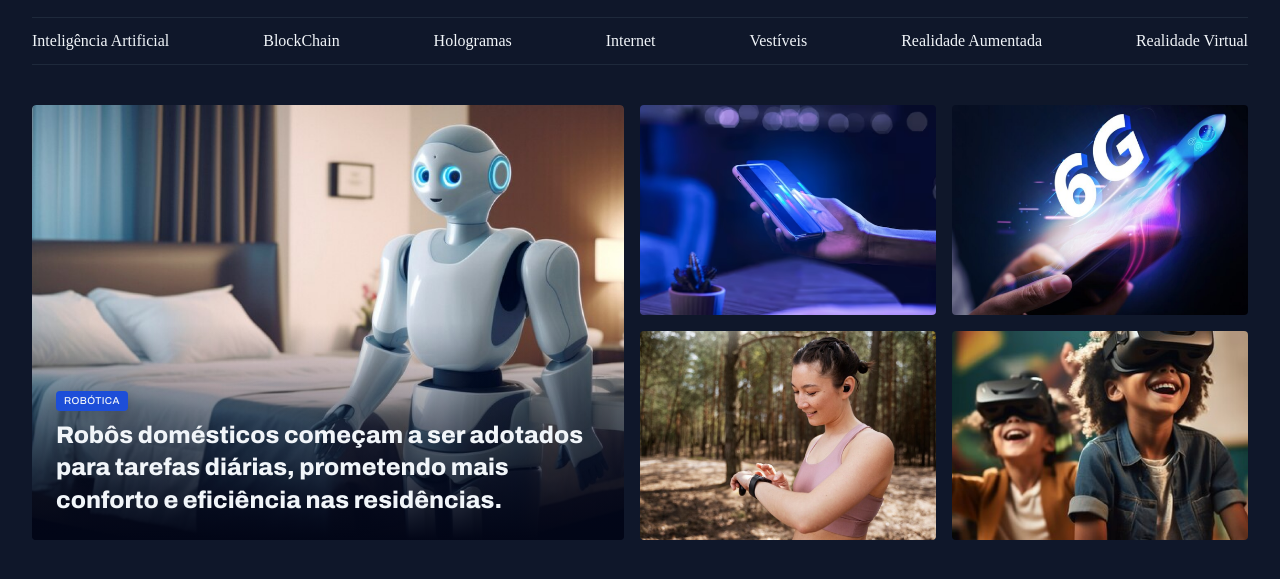
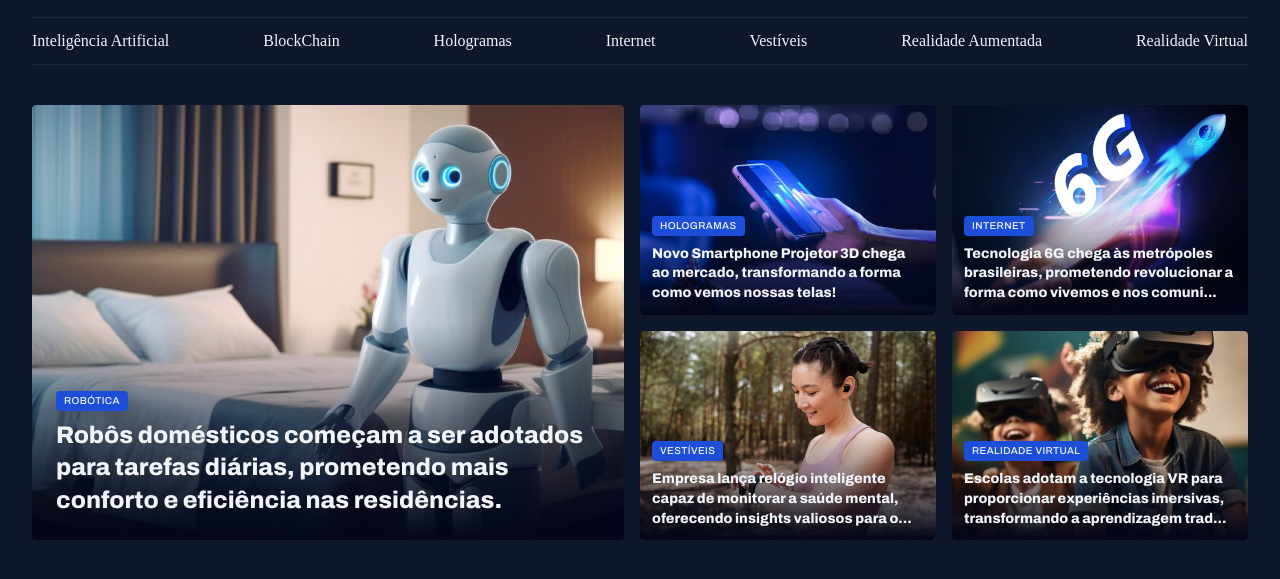
Before and after one commit to lucasestanis/Portal-de-noticias, a plain HTML site: page index.html in a window 1280 px wide. Shown: the part 55-634 px from the top of the page. Drawn offline with Linux system fonts and the light colour scheme.

Commit message:
finalizando sessão destaques

```diff
--- a/index.html
+++ b/index.html
@@ -10,7 +10,9 @@
     <link rel="stylesheet" href="styles/index.css">
     <link href="https://fonts.googleapis.com/css2?family=Archivo:ital,wght@0,100..900;1,100..900&display=swap"
         rel="stylesheet">
+    <link rel="icon" href="assets/icons/icone.png">
 </head>
+
 <body>
     <header class="container">
         <nav id="primary" class="grid grid-flow-col">
@@ -36,30 +38,54 @@
             <a href="#">Realidade Virtual</a>
         </nav>
     </header>
-    <main class= "grid container">
+    <main class="grid container">
         <section id="featured" class="grid grid-flow-col gap-16">
             <figure class="card">
                 <img src="assets/images/Image 01.png" alt="#">
                 <figcaption>
                     <span class="content-tag">Robótica</span>
-                    <h2 class="text-2xl">Robôs domésticos começam a ser adotados para tarefas diárias, prometendo mais conforto e eficiência nas residências.</h2>
+                    <h2 class="text-2xl">Robôs domésticos começam a ser adotados para tarefas diárias, prometendo mais
+                        conforto e eficiência nas residências.</h2>
                 </figcaption>
             </figure>
             <div class="grid grid-cols-2 gap-16">
-            <div>
-                <img src="assets/images/Image 02.png" alt="#">
-            </div>
-            <div>
-                <img src="assets/images/Image 03.png" alt="#">
-            </div>
-            <div>
-                <img src="assets/images/Image 04.png" alt="#">
-            </div>
-            <div>
-                <img src="assets/images/Image 05.png" alt="#">
-            </div>
+                <figure class="card">
+                    <img src="assets/images/Image 02.png" alt="#">
+                    <figcaption>
+                        <span class="content-tag">Hologramas</span>
+                        <h2 class="text-lg">Novo Smartphone Projetor 3D chega ao mercado, transformando a forma como
+                            vemos nossas telas!</h2>
+                    </figcaption>
+                </figure>
+                <figure class="card">
+                    <img src="assets/images/Image 03.png" alt="#">
+                    <figcaption>
+                        <span class="content-tag">Internet</span>
+                        <h2 class="text-lg">Tecnologia 6G chega às metrópoles brasileiras, prometendo revolucionar a
+                            forma como vivemos e nos comuni...</h2>
+                    </figcaption>
+                </figure>
+                <figure class="card">
+                    <img src="assets/images/Image 04.png" alt="#">
+                    <figcaption>
+                        <span class="content-tag">Vestíveis</span>
+                        <h2 class="text-lg">Empresa lança relógio inteligente capaz de monitorar a saúde mental,
+                            oferecendo insights valiosos para o...
+                        </h2>
+                    </figcaption>
+                </figure>
+                <figure class="card">
+                    <img src="assets/images/Image 05.png" alt="#">
+                    <figcaption>
+                        <span class="content-tag">Realidade Virtual</span>
+                        <h2 class="text-lg">Escolas adotam a tecnologia VR para proporcionar experiências imersivas,
+                            transformando a aprendizagem trad...
+                        </h2>
+                    </figcaption>
+                </figure>
             </div>
         </section>
     </main>
 </body>
+
 </html>
--- a/styles/sections.css
+++ b/styles/sections.css
@@ -25,6 +25,10 @@
             bottom: 0;
             padding: 24px;
 
+            &:has(.text-lg){
+                padding: 12px;
+            }
+
             h2{
                 margin-top: 8px;
             }
```
Also changed, not shown: assets/icons/icone.png (added).
